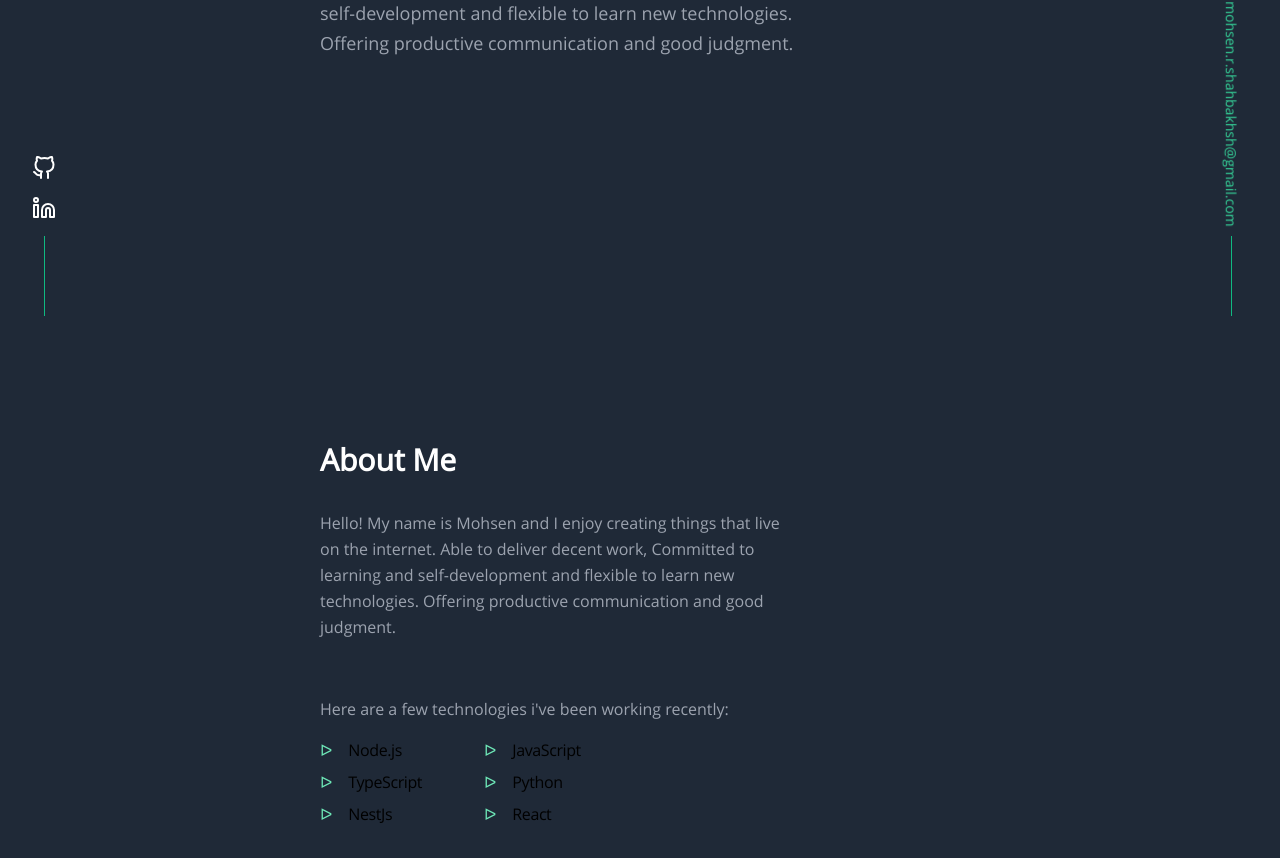
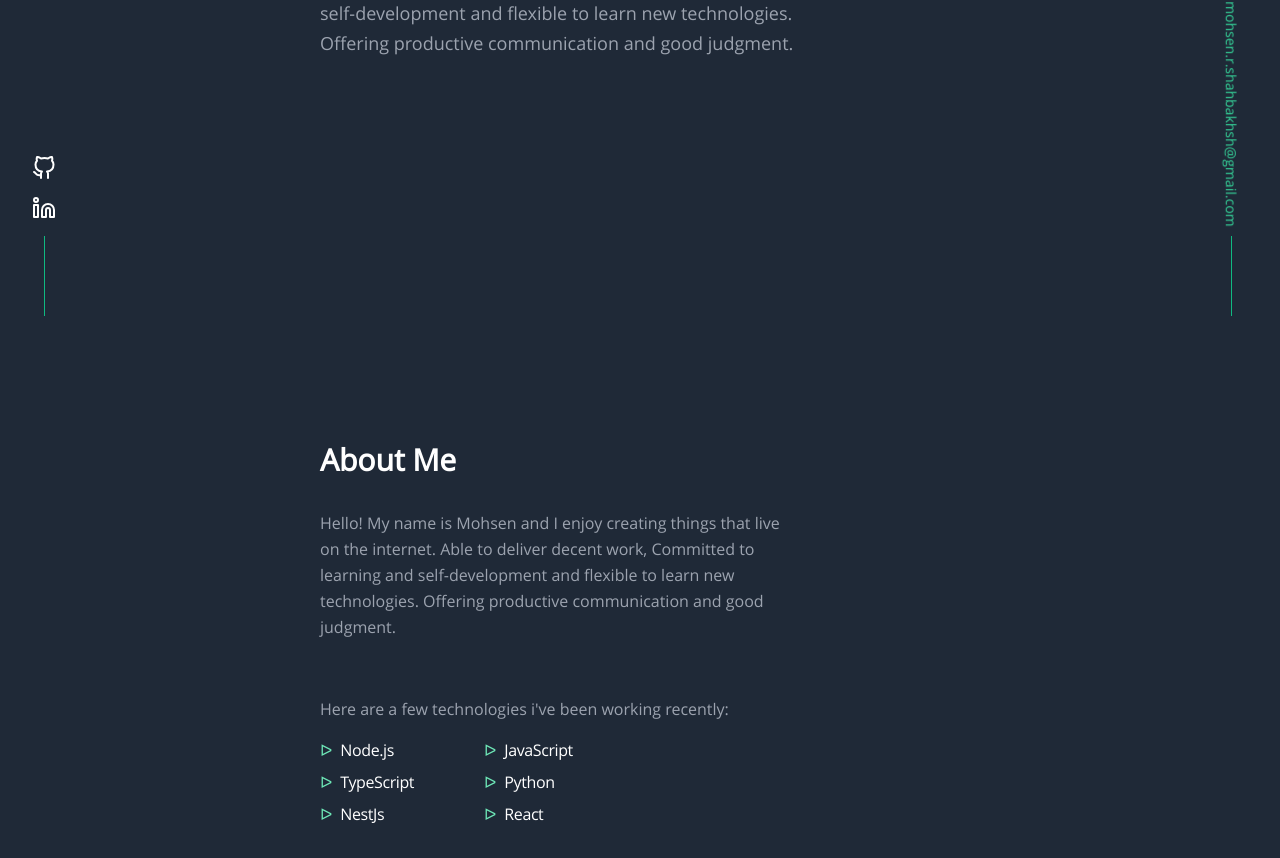
Before and after one commit to mohsenshahbakhsh/portfolio-react-tailwind, a React (Create React App) app: page / in a window 1280 px wide. Shown: the part 484-1342 px from the top of the page. Built offline with nearby package versions, Linux system fonts and the light colour scheme.

Commit message:
update aboutme

```diff
--- a/src/components/About.js
+++ b/src/components/About.js
@@ -17,28 +17,28 @@ const About = () => {
         <span className="flex-wrap leading-relaxed text-gray-400">
           Here are a few technologies i've been working recently:
         </span>
-        <div className="w-1/2 gap-2 grid grid-cols-2 grid-rows-4">
-          <div className="flex flex-row space-x-4">
+        <div className="md:w-1/2 gap-2 grid grid-cols-2 grid-rows-4 text-white">
+          <div className="w-full flex flex-row space-x-2">
             <span className="text-green-300">ᐅ</span>
             <span className="tracking-tight">Node.js</span>
           </div>
-          <div className="flex flex-row space-x-4">
+          <div className="w-full flex flex-row space-x-2">
             <span className="text-green-300">ᐅ</span>
             <span className="tracking-tight">JavaScript</span>
           </div>
-          <div className="flex flex-row space-x-4">
+          <div className="w-full flex flex-row space-x-2">
             <span className="text-green-300">ᐅ</span>
             <span className="tracking-tight">TypeScript</span>
           </div>
-          <div className="flex flex-row space-x-4">
+          <div className="flex flex-row space-x-2">
             <span className="text-green-300">ᐅ</span>
             <span className="tracking-tight">Python</span>
           </div>
-          <div className="flex flex-row space-x-4">
+          <div className="flex flex-row space-x-2">
             <span className="text-green-300">ᐅ</span>
             <span className="tracking-tight">NestJs</span>
           </div>
-          <div className="flex flex-row space-x-4">
+          <div className="flex flex-row space-x-2">
             <span className="text-green-300">ᐅ</span>
             <span className="tracking-tight">React</span>
           </div>
```
